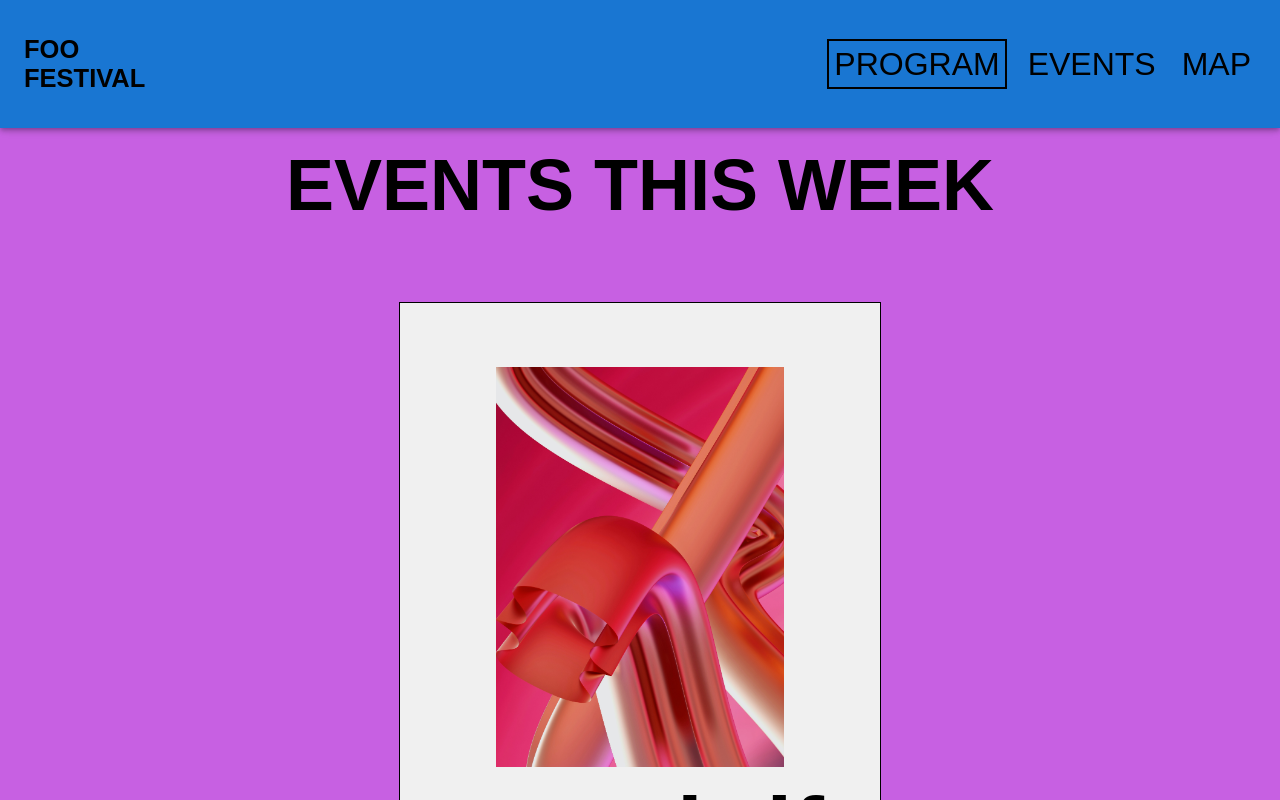
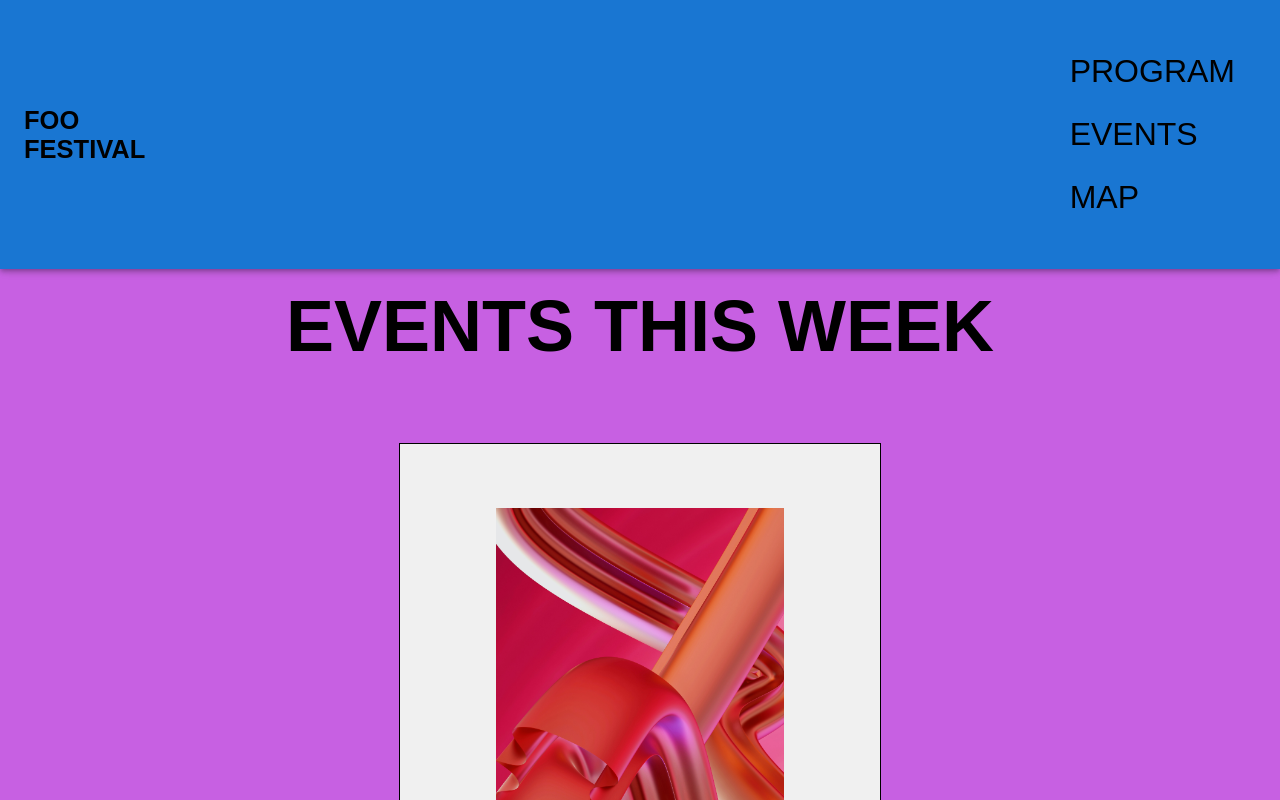
Before and after one commit to simonerok/festival-app, a Next.js app: page /events in a window 1280 px wide. Shown: the top 800 px of the page. Built offline with nearby package versions, Linux system fonts and the light colour scheme.

Commit message:
change burgermenu styling

```diff
--- a/src/components/Navigation.jsx
+++ b/src/components/Navigation.jsx
@@ -1,6 +1,16 @@
 import Link from "next/link";
 import React, { useState } from "react";
-import { AppBar, Toolbar, Hidden, Box, IconButton, SwipeableDrawer, Divider, List, ListItem } from "@mui/material";
+import {
+  AppBar,
+  Toolbar,
+  Hidden,
+  Box,
+  IconButton,
+  SwipeableDrawer,
+  Divider,
+  List,
+  ListItem,
+} from "@mui/material";
 import MenuIcon from "@mui/icons-material/Menu";
 import ChevronRightIcon from "@mui/icons-material/ChevronRight";
 import styles from "@/styles/Home.module.css";
@@ -20,22 +30,25 @@ export default function Navigation() {
           </Link>
           <div className={styles.flexBox}>
             {/*Box hider navmenuen i mobil xs er en mediaQuiery */}
-            <Box sx={{ display: { xs: "none", sm: "block" } }}>
-              {/* Her indsættes vores menuelementer */}
-              <Link className={styles.navStyleBtn1} href="/program">
+            <List>
+              <ListItem>
+                <Link className={styles.navStyleBtn2} href="/program">
                   PROGRAM
                 </Link>
-            </Box>
-            <Box sx={{ display: { xs: "none", sm: "block" } }}>
+              </ListItem>
+              <ListItem>
+                {/* Her indsættes vores menuelementer */}
                 <Link className={styles.navStyleBtn2} href="/events">
                   EVENTS
                 </Link>
-            </Box>
-            <Box sx={{ display: { xs: "none", sm: "block" } }}>
+              </ListItem>
+              <ListItem>
+                {/* Her indsættes vores menuelementer */}
                 <Link className={styles.navStyleBtn2} href="/map">
                   MAP
                 </Link>
-            </Box>
+              </ListItem>
+            </List>
           </div>
           {/* Dette gør at burgermenuen forsvinder igen når skærmen bliver større */}
           {/* Burger menu */}
@@ -46,7 +59,12 @@ export default function Navigation() {
             </IconButton>
           </Box>
         </Toolbar>
-        <SwipeableDrawer anchor="right" open={open} onOpen={() => setOpen(true)} onClose={() => setOpen(false)}>
+        <SwipeableDrawer
+          anchor="right"
+          open={open}
+          onOpen={() => setOpen(true)}
+          onClose={() => setOpen(false)}
+        >
           <IconButton className={styles.backIcon}>
             {/* Luk knap */}
             <ChevronRightIcon onClick={() => setOpen(false)} />
```
Lines whose indentation alone changed are shown as unchanged.
